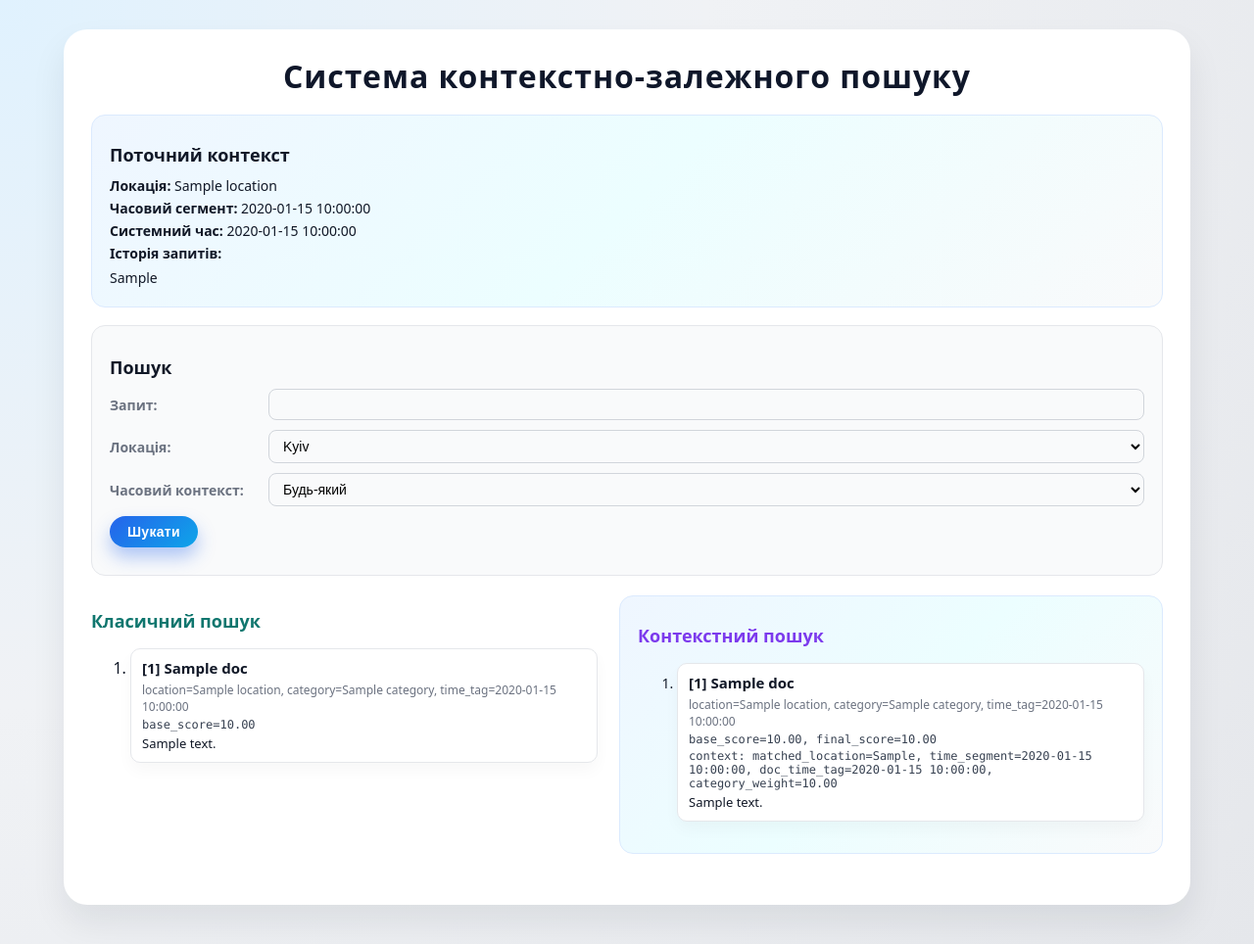
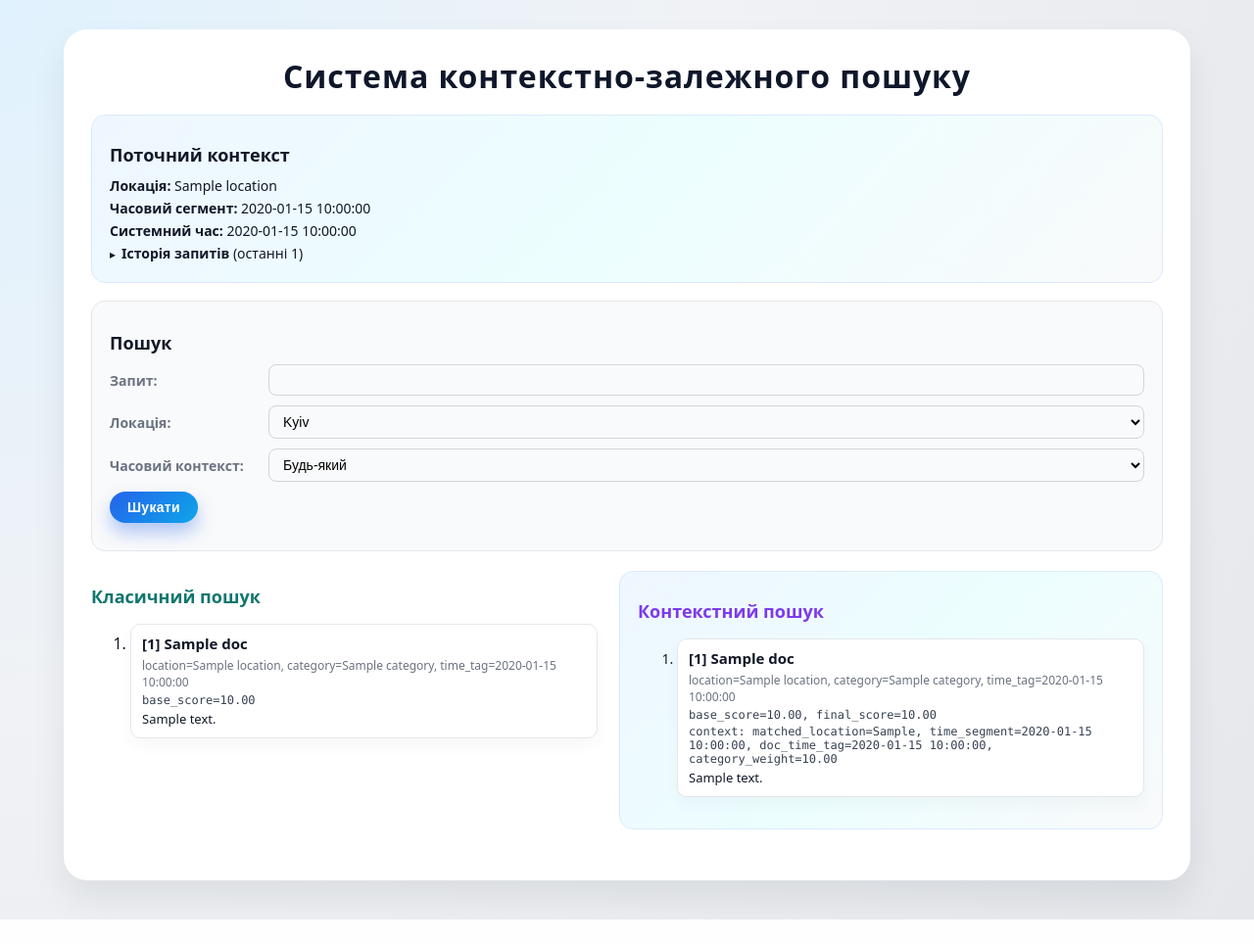
Before and after one commit to Elorik/lab3-context-search, a Flask app: template templates/index.html in a window 1280 px wide. Shown: the whole page at 98% size. After the commit the page ends 939 px from the top, so only its background shows below. Run offline with Flask 3, Linux system fonts and the light colour scheme; the template is opened without the code that fills it: most values are stand-ins (such as "Sample title", 1, 10 or a date in 2020).

Commit message:
Added collapsible query history (details accordion) + scroll

```diff
--- a/app.py
+++ b/app.py
@@ -47,7 +47,7 @@ def index():
     context_info = {
         "location": user_context.location,
         "time_segment": user_context.time_segment,
-        "query_history": user_context.query_history[-10:],  # останні 10
+        "query_history": user_context.query_history[-10:],
         "system_time": datetime.now().strftime("%Y-%m-%d %H:%M:%S")
     }
 
--- a/static/style.css
+++ b/static/style.css
@@ -265,3 +265,49 @@ h2 {
     width: auto;
   }
 }
+
+.history-details {
+  margin-top: 4px;
+  font-size: 14px;
+}
+
+.history-details > summary {
+  cursor: pointer;
+  list-style: none;
+  outline: none;
+}
+
+.history-details > summary::-webkit-details-marker {
+  display: none;
+}
+
+.history-details > summary::before {
+  content: "▸";
+  display: inline-block;
+  margin-right: 6px;
+  font-size: 12px;
+  transform-origin: center;
+  transition: transform 0.15s ease-out;
+}
+
+.history-details[open] > summary::before {
+  transform: rotate(90deg);
+}
+
+.history-list {
+  margin: 6px 0 0;
+  padding-left: 16px;
+  max-height: 120px; /* обмеження по висоті */
+  overflow-y: auto; /* скрол всередині */
+}
+
+.history-list li {
+  font-size: 13px;
+  margin-bottom: 2px;
+}
+
+.history-empty {
+  margin: 6px 0 0;
+  font-size: 13px;
+  color: var(--text-muted);
+}
--- a/templates/index.html
+++ b/templates/index.html
@@ -15,17 +15,20 @@
             <li><strong>Локація:</strong> {{ context_info.location }}</li>
             <li><strong>Часовий сегмент:</strong> {{ context_info.time_segment }}</li>
             <li><strong>Системний час:</strong> {{ context_info.system_time }}</li>
-            <li><strong>Історія запитів:</strong>
+            <li><details class="history-details">
+        <summary><strong>Історія запитів</strong> (останні {{ context_info.query_history|length }})</summary>
         {% if context_info.query_history %}
-                    <ul>
+            <ul class="history-list">
                 {% for q in context_info.query_history %}
                     <li>{{ q }}</li>
                 {% endfor %}
             </ul>
         {% else %}
-                    (порожня)
+            <p class="history-empty">(порожня)</p>
         {% endif %}
+    </details>
 </li>
+
         </ul>
     </section>
 
```
Lines whose indentation alone changed are shown as unchanged.
